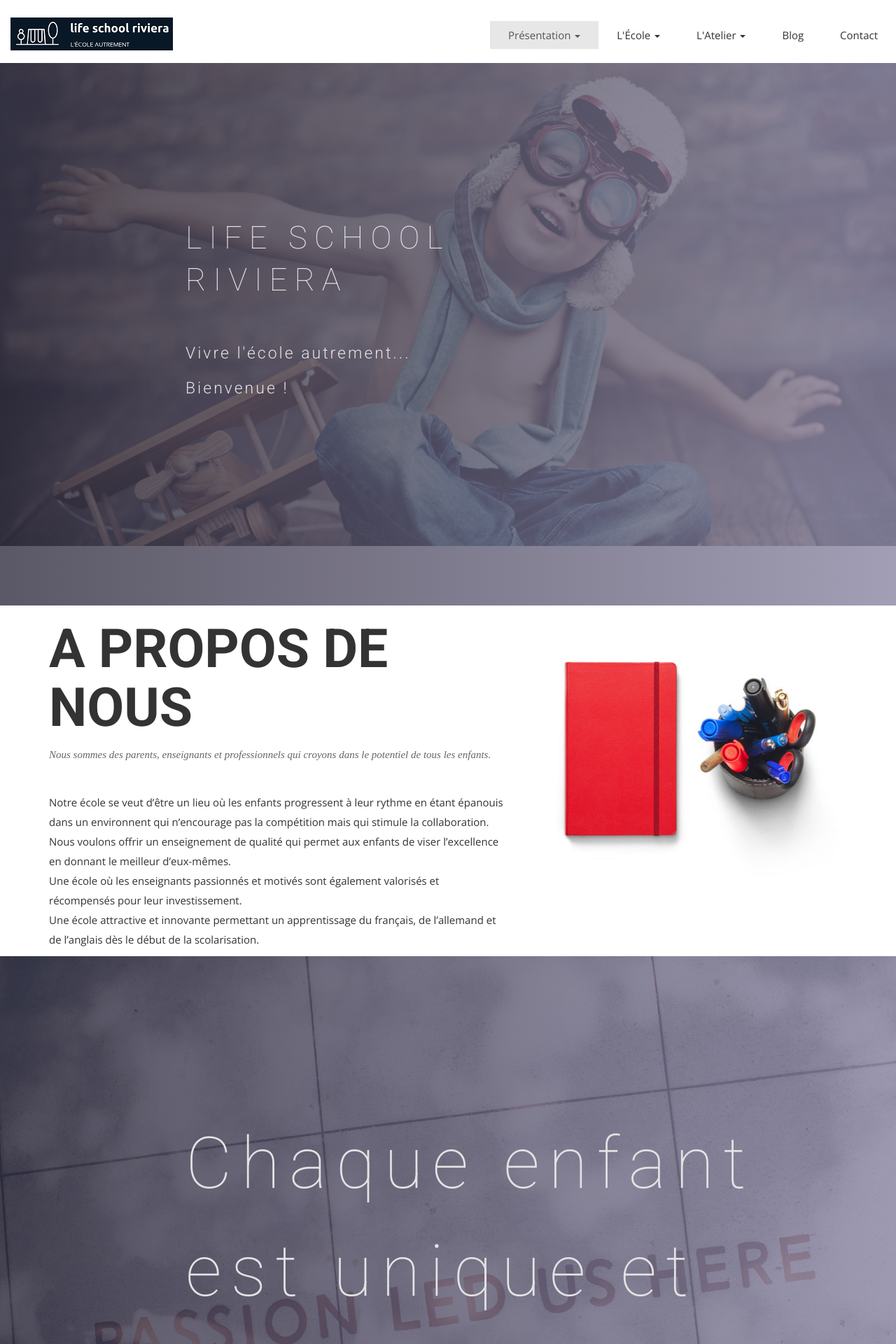
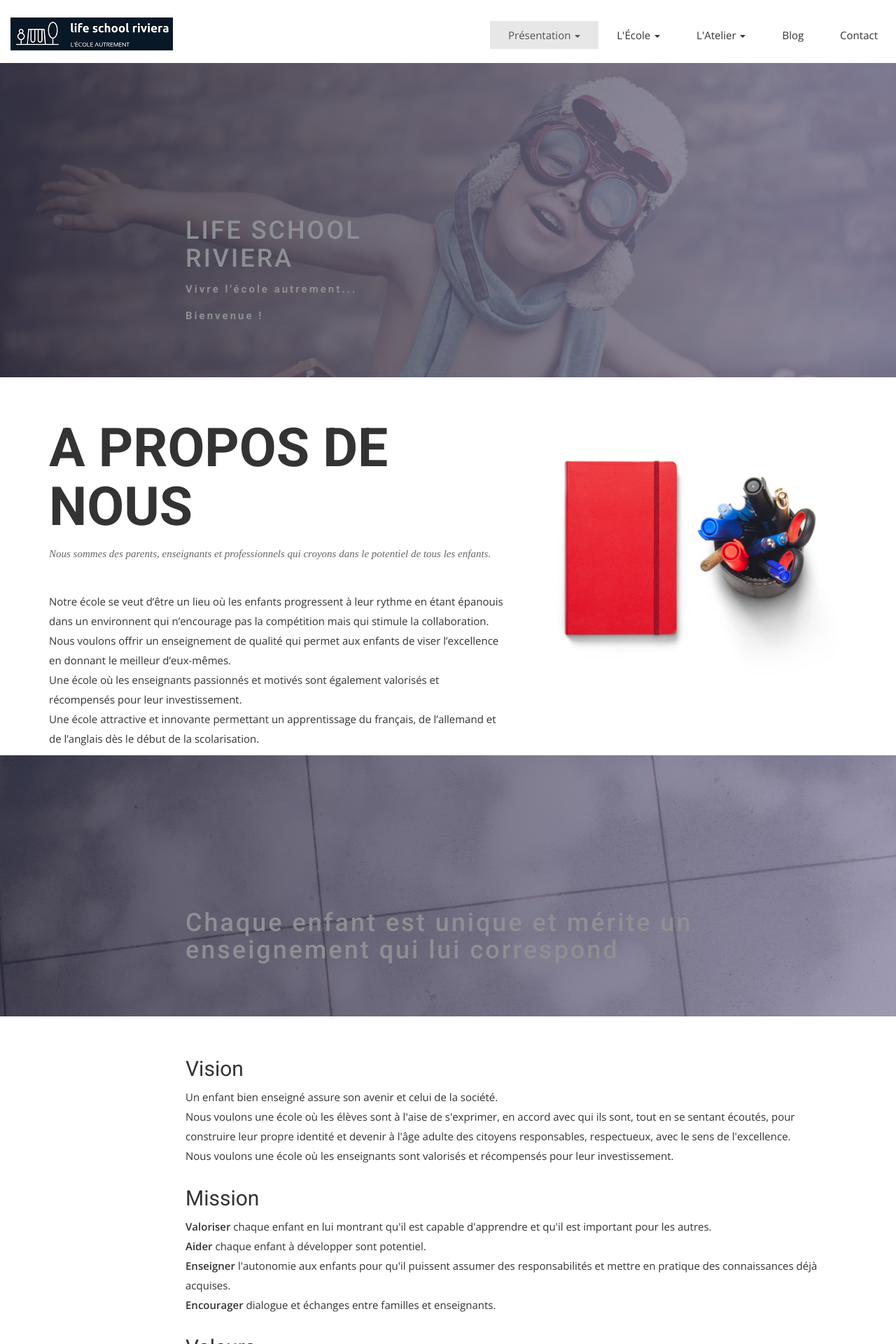
Before and after one commit to midjoule/lifeschool, a Jekyll site: the page built from index.html, in a window 1280 px wide. Shown: the top 1920 px of the page at 70% size. Built offline with Jekyll 4.4.1, drawn with Linux system fonts in a browser that asks for light colours; nearby versions of some CDN libraries; some web fonts are replaced.

Commit message:
Update airspace.css

```diff
--- a/css/airspace.css
+++ b/css/airspace.css
@@ -94,11 +94,32 @@
 /*---------------------------------------------
 					Index Start
 -----------------------------------------------*/
+
 /*--
 	Slider Start
 --*/
 #slider {
   background: url("../img/bg/slider-bg.jpg") no-repeat;
+}
+
+/*--
+	philosophy Start
+--*/
+#philo {
+  background: url("../img/bg/plane.jpg") no-repeat;
+}
+
+/*--
+	Feature Start
+--*/
+#feature {
+  background: url("../img/bg/about_us.jpg") no-repeat;
+}
+
+/* common title overlays
+*/
+
+#slider, #feature, #philo {
   background-attachment: inherit;
   background-position-x: top ;
   background-position-y: left;
@@ -109,7 +130,8 @@
   padding: 200px 0 280px 0;
   position: relative;
 }
-#slider:before {
+
+#feature:before, #slider:before, #philo:before {
   content: "";
   position: absolute;
   left: 0;
@@ -122,15 +144,20 @@
   opacity: 0.8;
 }
 
-#slider .block h1 {
+#feature, #slider, #philo .block {
+  color: #E3E3E4;
+}
+
+#feature, #slider, #philo .block h1 {
   font-family: 'Roboto', sans-serif;
   font-weight: 100;
-  font-size: 45px;
-  line-height: 60px;
-  letter-spacing: 10px;
-  padding-bottom: 45px;
+  font-size: 8vw;
+  line-height: 12vw;
+  letter-spacing: 1vw;
+  padding-bottom: 5vw;
 }
-#slider .block p {
+
+#feature, #slider, #philo .block p {
   font-size: 23px;
   line-height: 40px;
   font-family: 'Roboto', sans-serif;
@@ -138,52 +165,14 @@
   letter-spacing: 3px;
 }
 
-
-/*--
-	Slider Start
---*/
-#philo {
-  background: url("../img/bg/plane.jpg") no-repeat;
-  background-size: contain;
-  background-attachment: fixed;
-  background-position: 10% 0%;
-  padding: 200px 0 280px 0;
-  position: relative;
-  -webkit-background-size: 100% auto;
-  -moz-background-size: 100% auto;
-  -o-background-size: 100% auto;
-  background-size: 100% auto;
-}
-#philo:before {
-  content: "";
-  position: absolute;
-  left: 0;
-  top: 0;
-  bottom: 0;
-  right: 0;
-  width: 100%;
-  height: 100%;
-  background: linear-gradient(to left, #8b86a3, #322e40);
-  opacity: 0.8;
+#feature, #slider, #philo h2 {
+  font-size: 6vw;
+  font-weight: 600;
+  margin-bottom: 3vw;
+  color: #8d8f92;
 }
 
-#philo .block h1 {
-  font-family: 'Roboto', sans-serif;
-  font-weight: 100;
-  font-size: 45px;
-  line-height: 60px;
-  letter-spacing: 10px;
-  padding-bottom: 45px;
-  color: #E3E3E4;
-}
-#philo .block p {
-  font-size: 23px;
-  line-height: 40px;
-  font-family: 'Roboto', sans-serif;
-  font-weight: 300;
-  letter-spacing: 3px;
-  color: #E3E3E4;
-}
+
 /*--
 	wrapper Start
 --*/
@@ -277,77 +266,7 @@
   color: #333333;
   margin-top: 30px;
 }
-/*--
-	Feature Start
---*/
-#feature {
-  background: url("../img/bg/about_us.jpg");
-  width: 100%;
-  display: block;
-  position: relative;
-  overflow: visible;
-  background-attachment: fixed;
-  background-repeat: no-repeat;
-  background-position: center center;
-  background-color: #fff;
-  -webkit-background-size: 100% 100%;
-  -moz-background-size: 100% 100%;
-  -o-background-size: 100% 100%;
-  background-size: 100% 100%;
-  -webkit-box-sizing: border-box;
-  -moz-box-sizing: border-box;
-  box-sizing: border-box;
-  -webkit-backface-visibility: hidden;
-  backface-visibility: hidden;
-  padding: 200px 0 280px 0;
-}
 
-#feature:before {
-  content: "";
-  position: absolute;
-  left: 0;
-  top: 0;
-  bottom: 0;
-  right: 0;
-  width: 100%;
-  height: 100%;
-  background: linear-gradient(to left, #8b86a3, #322e40);
-  opacity: 0.8;
-}
-
-#feature, #slider, #philo .block {
-  color: #E3E3E4;
-}
-#feature .block h1 {
-  font-family: 'Roboto', sans-serif;
-  font-weight: 100;
-  font-size: 8vw;
-  line-height: 12vw;
-  letter-spacing: 1vw;
-  padding-bottom: 5vw;
-}
-#feature .block p {
-  font-size: 23px;
-  line-height: 40px;
-  font-family: 'Roboto', sans-serif;
-  font-weight: 300;
-  letter-spacing: 3px;
-}
-
-#feature h2 {
-  font-size: 28px;
-  font-weight: 600;
-  margin-bottom: 30px;
-}
-#feature p {
-  color: #8d8f92;
-  margin-bottom: 20px;
-}
-#feature .btn-view-works {
-  background: #655E7A;
-  color: #fff;
-  padding: 10px 20px;
-}
 /*--
 	content Start
 --*/
```
